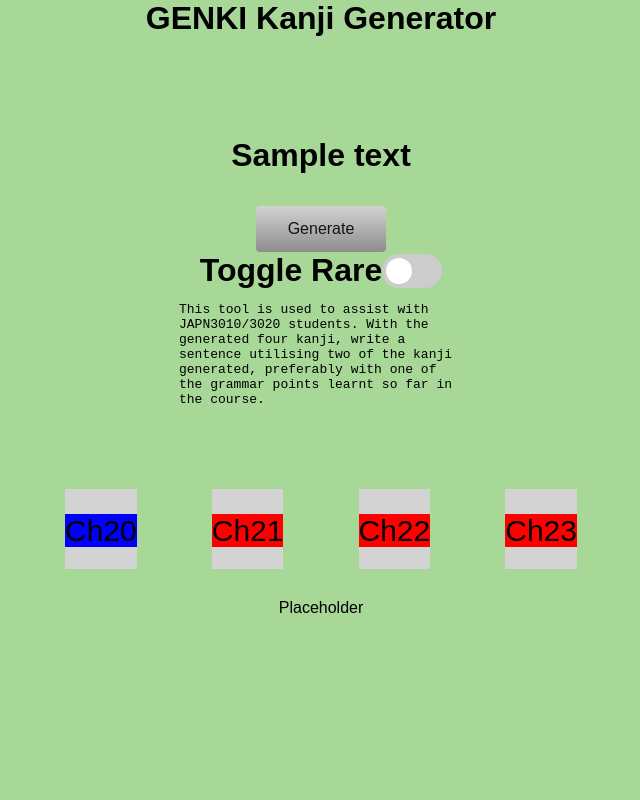
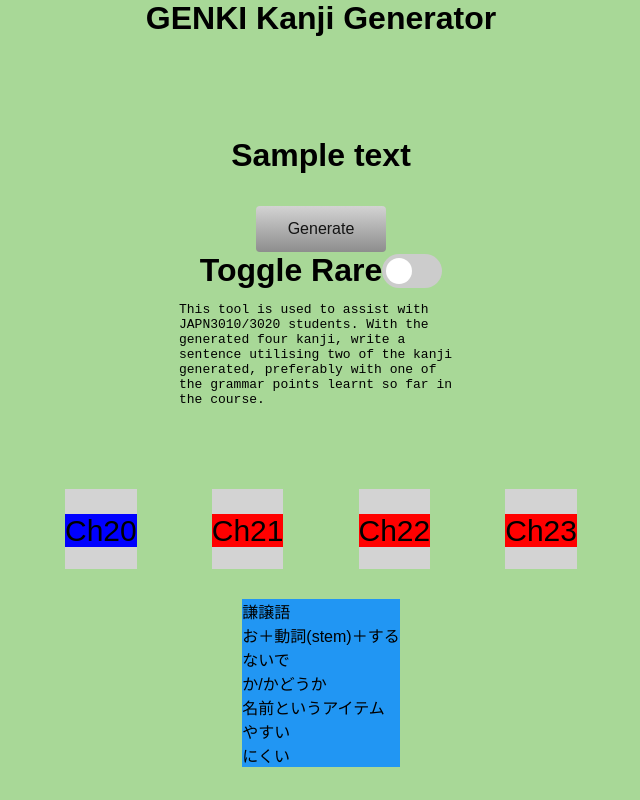
Before and after one commit to NagisaHere/GenkiV3, a plain HTML site: page index.html in a window 1280 px wide. Both pictures are taken after a click on the link "Ch20". Shown: the whole page, without its empty margins (319-959 px from the left). Drawn offline with Linux system fonts and the light colour scheme.

Commit message:
added grammar selector

```diff
--- a/data.js
+++ b/data.js
@@ -190,7 +190,7 @@
 
 export const GRAMMARTWO = [
     {
-        chapter: 20,
+        chapter: "Ch20",
         grammar: [
             "謙譲語",
             "お＋動詞(stem)＋する",
@@ -202,7 +202,7 @@
         ]
     },
     {
-        chapter: 21,
+        chapter: "Ch21",
         grammar: [
             "passive form",
             "てある",
@@ -212,7 +212,7 @@
         ]
     },
     {
-        chapter: 22,
+        chapter: "Ch22",
         grammar: [
             "causative form",
             "causative + てあげる/くれる/もらう",
@@ -224,7 +224,7 @@
         ]
     },
     {
-        chapter: 23,
+        chapter: "Ch23",
         grammar: [
             "causative passive form",
             "~ても",
@@ -235,3 +235,43 @@
         ]
     },
 ]
+
+export const GRAMMARTWOTEST = {
+    "Ch20" : [
+            "謙譲語",
+            "お＋動詞(stem)＋する",
+            "ないで",
+            "か/かどうか",
+            "名前というアイテム",
+            "やすい",
+            "にくい"
+        ],
+
+    "Ch21"  : [
+                "passive form",
+                "てある",
+                "間に",
+                "形容詞する",
+                "てほしい",
+            ],
+
+    "Ch22" : [
+        "causative form",
+        "causative + てあげる/くれる/もらう",
+        "動詞(stem) + なさい",
+        "~ば",
+        "のに",
+        "のように",
+        "のような"
+    ],
+
+    "Ch23" : [
+                "causative passive form",
+                "~ても",
+                "ことにする",
+                "ことにしている",
+                "まで",
+                "~方"
+    ],
+
+}
--- a/index.html
+++ b/index.html
@@ -51,7 +51,7 @@
 
     <div class="chapterdisplay">
         <!-- Display what is selected in character selector -->
-         <div class="chapterdisplay__content">
+         <div class="chapterdisplay__content" id="grammar__container">
             Placeholder
          </div>
     </div>
--- a/index.js
+++ b/index.js
@@ -1,4 +1,4 @@
-import { KANJITWO, GRAMMARTWO } from "./data.js";
+import { KANJITWO, GRAMMARTWO, GRAMMARTWOTEST } from "./data.js";
 
 const kanjiLength = KANJITWO.length;
 
@@ -94,7 +94,6 @@
         console.log(chapter + " has been clicked");
 
         // clear all the other colours
-
         for (let chapterTwo in chapterIndexes) {
             var tempElem = document.getElementById(chapterTwo);
             tempElem.style.backgroundColor = 'red';
@@ -103,6 +102,25 @@
 
         // change current to blue
         console.log("hello from " + chapter);
+
+        // display text
+        let grammarContainer = document.getElementById("grammar__container");
+
+        // clear all html elements
+        grammarContainer.innerHTML = "";
+
+        console.log(GRAMMARTWOTEST[chapter])
+
+        // attempt to create element
+        for (let grammarText in GRAMMARTWOTEST[chapter]) {
+            let grammarElement = document.createElement("p");
+            grammarElement.id = "grammar__content";
+
+            // why is this accessed like this? I have no idea
+            grammarElement.innerHTML = GRAMMARTWOTEST[chapter][grammarText];
+
+            grammarContainer.appendChild(grammarElement);
+        }
 
         // only ch23 is stored in elem from memory
         // but chapter still gets updated
--- a/styles.css
+++ b/styles.css
@@ -161,3 +161,12 @@
 #Ch21 {
   background-color: #ff0000;
 }
+
+#grammar__container {
+  display: flex;
+  flex-direction: column;
+}
+
+#grammar__content {
+  background-color: #2196F3;
+}
```
